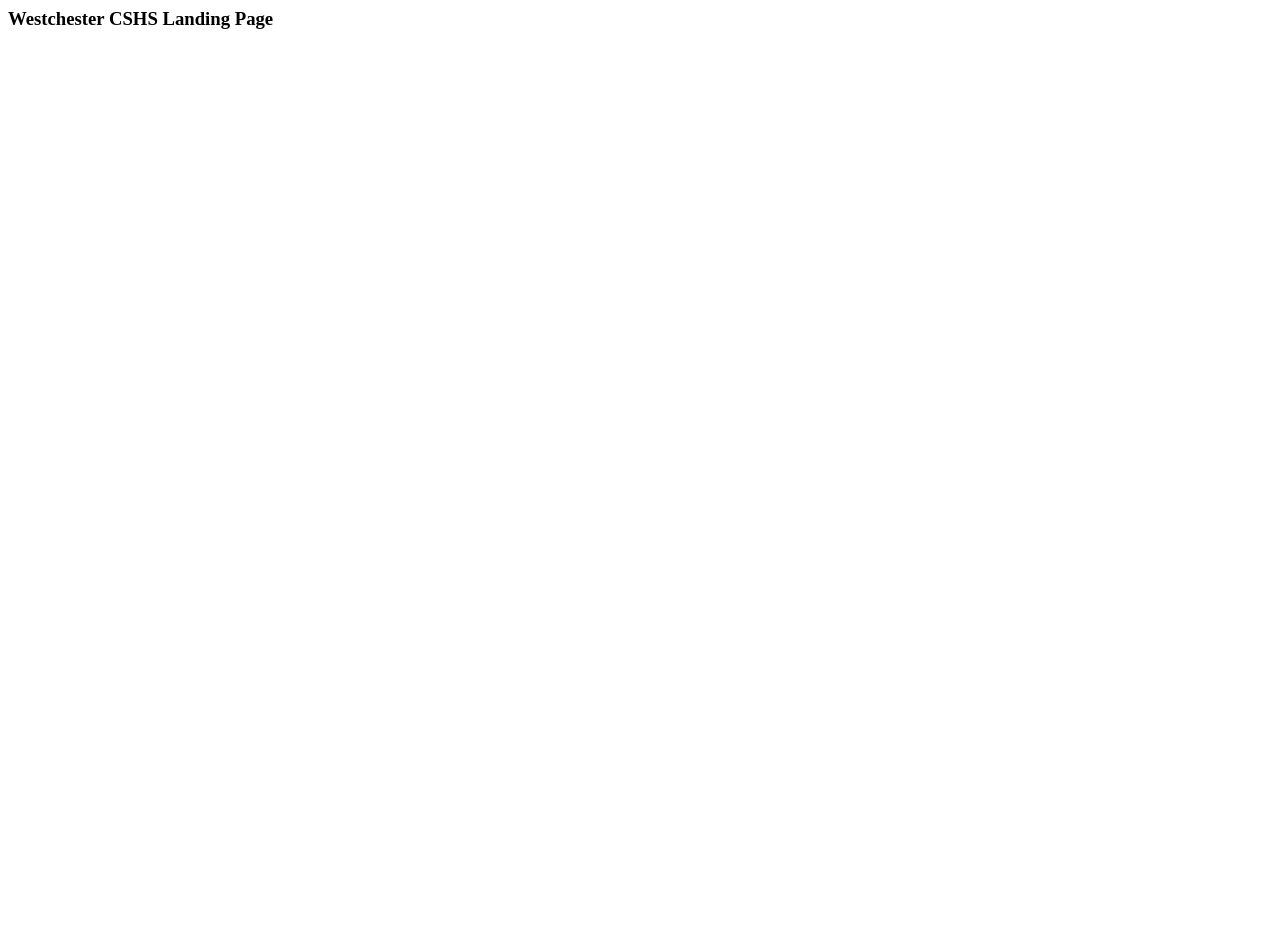
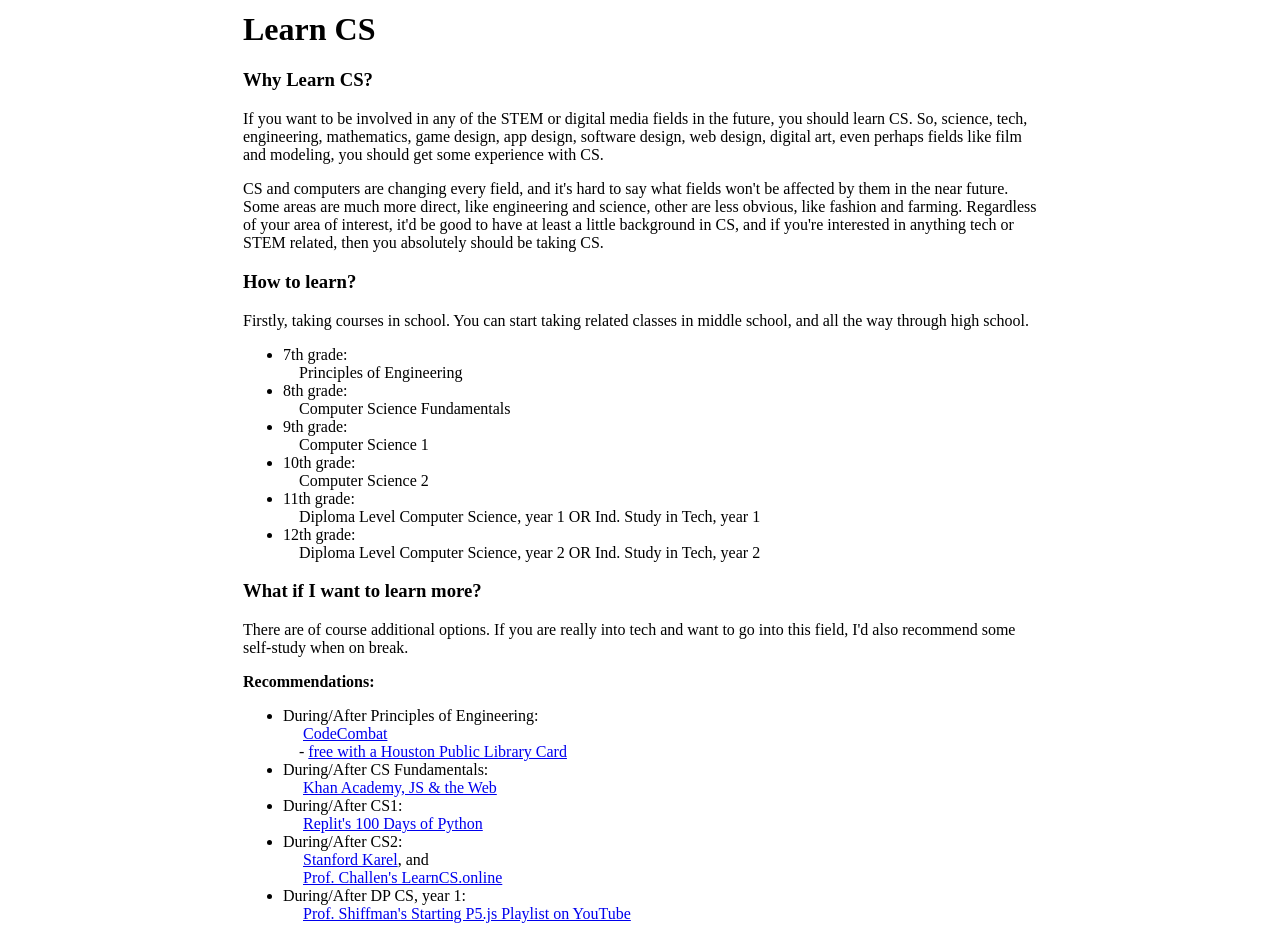
Before and after one commit to WAIScshs/waiscshs.github.io, a plain HTML site: page index.html in a window 1280 px wide. Before the commit the page ends 800 px from the top, so only its background shows below. Drawn offline with Linux system fonts and the light colour scheme.

Commit message:
Update index.html

```diff
--- a/index.html
+++ b/index.html
@@ -1 +1,40 @@
-<h3> Westchester CSHS Landing Page </h3>
+<center><table width="800"><tr><td><h1>Learn CS</h1>
+<h3>Why Learn CS?</h3>
+<p>If you want to be involved in any of the STEM or digital media fields in the
+   future, you should learn CS. So, science, tech, engineering, mathematics,
+   game design, app design, software design, web design, digital art, even perhaps
+   fields like film and modeling, you should get some experience with CS.</p>
+<p>CS and computers are changing every field, and it's hard to say what fields
+   won't be affected by them in the near future. Some areas are much more direct,
+   like engineering and science, other are less obvious, like fashion and farming.
+   Regardless of your area of interest, it'd be good to have at least a little
+   background in CS, and if you're interested in anything tech or STEM related,
+   then you absolutely should be taking CS.</p>
+<h3>How to learn?</h3>
+<p>Firstly, taking courses in school. You can start taking related classes in
+   middle school, and all the way through high school.</p>
+<ul><li>7th grade: <br>&nbsp;&nbsp;&nbsp;&nbsp;Principles of Engineering</li>
+    <li>8th grade: <br>&nbsp;&nbsp;&nbsp;&nbsp;Computer Science Fundamentals</li>
+    <li>9th grade: <br>&nbsp;&nbsp;&nbsp;&nbsp;Computer Science 1</li>
+    <li>10th grade: <br>&nbsp;&nbsp;&nbsp;&nbsp;Computer Science 2</li>
+    <li>11th grade: <br>&nbsp;&nbsp;&nbsp;&nbsp;Diploma Level Computer Science, year 1 OR Ind. Study in Tech, year 1</li>
+    <li>12th grade: <br>&nbsp;&nbsp;&nbsp;&nbsp;Diploma Level Computer Science, year 2 OR Ind. Study in Tech, year 2</li></ul>
+<h3>What if I want to learn more?</h3>
+<p>There are of course additional options. If you are really into tech and
+   want to go into this field, I'd also recommend some self-study when on break.</p>
+<p><b>Recommendations:</b></p>
+<ul><li>During/After Principles of Engineering:<br>&nbsp;&nbsp;&nbsp;&nbsp;
+    <a href="https://codecombat.com/">CodeCombat</a> <br>&nbsp;&nbsp;&nbsp;&nbsp;-
+    <a href="https://connect.openathens.net/codecombat.com/705681f4-8cce-48aa-a022-a7a3c65f23c9/login?entity=https://idp.houstonpub.gov/openathens">
+    free with a Houston Public Library Card</a></li>
+    <li>During/After CS Fundamentals:<br>&nbsp;&nbsp;&nbsp;&nbsp;
+    <a href="https://www.khanacademy.org/computing/computer-programming">Khan Academy, JS & the Web</a></li>
+    <li>During/After CS1: <br>&nbsp;&nbsp;&nbsp;&nbsp;
+    <a href="https://replit.com/learn/100-days-of-python/hub">Replit's 100 Days of Python</a></li>
+    <li>During/After CS2: <br>&nbsp;&nbsp;&nbsp;&nbsp;
+    <a href="https://stanford.edu/~cpiech/karel/learn.html">Stanford Karel</a>, and<br>&nbsp;&nbsp;&nbsp;&nbsp;
+    <a href="https://www.learncs.online/">Prof. Challen's LearnCS.online</a></li>
+    <li>During/After DP CS, year 1:<br>&nbsp;&nbsp;&nbsp;&nbsp;
+    <a href="https://www.youtube.com/watch?v=HerCR8bw_GE&list=PLRqwX-V7Uu6Zy51Q-x9tMWIv9cueOFTFA">
+    Prof. Shiffman's Starting P5.js Playlist on YouTube</a></li></ul>
+</td></tr></table></center>
```
